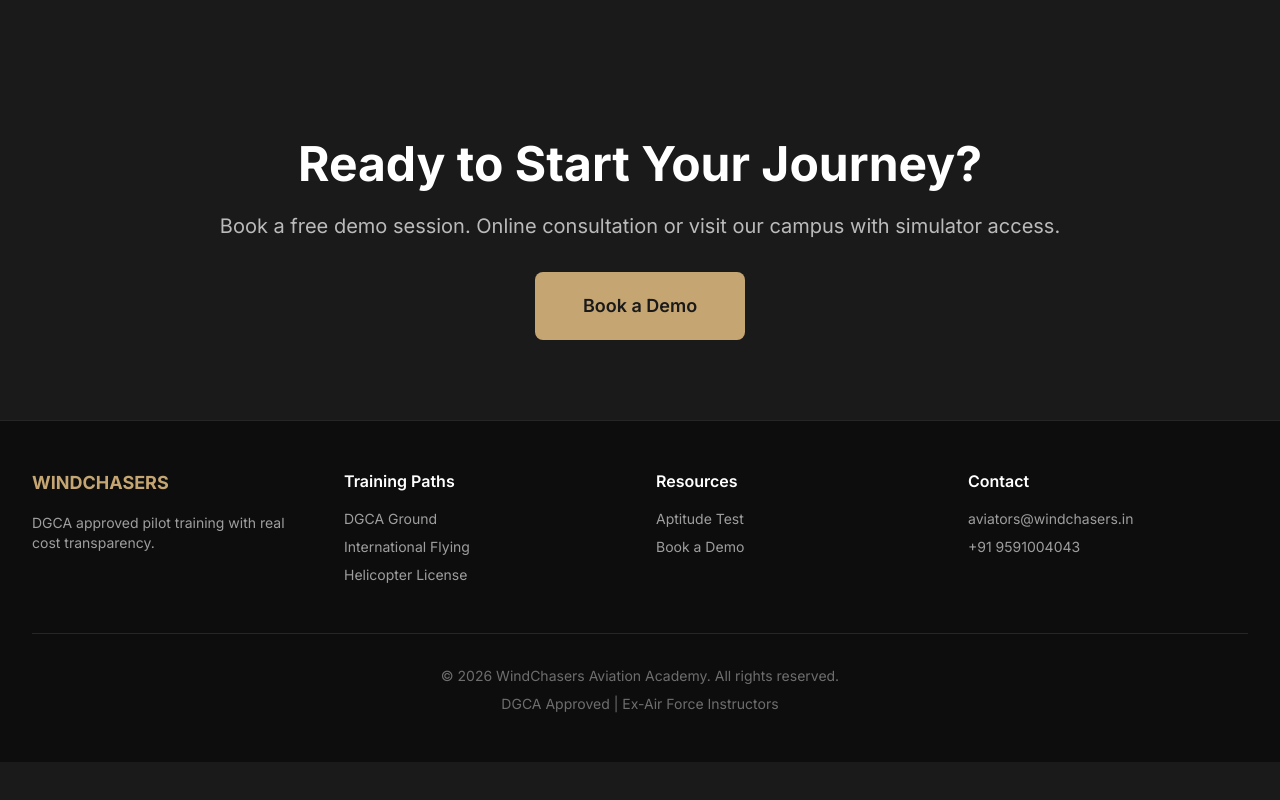
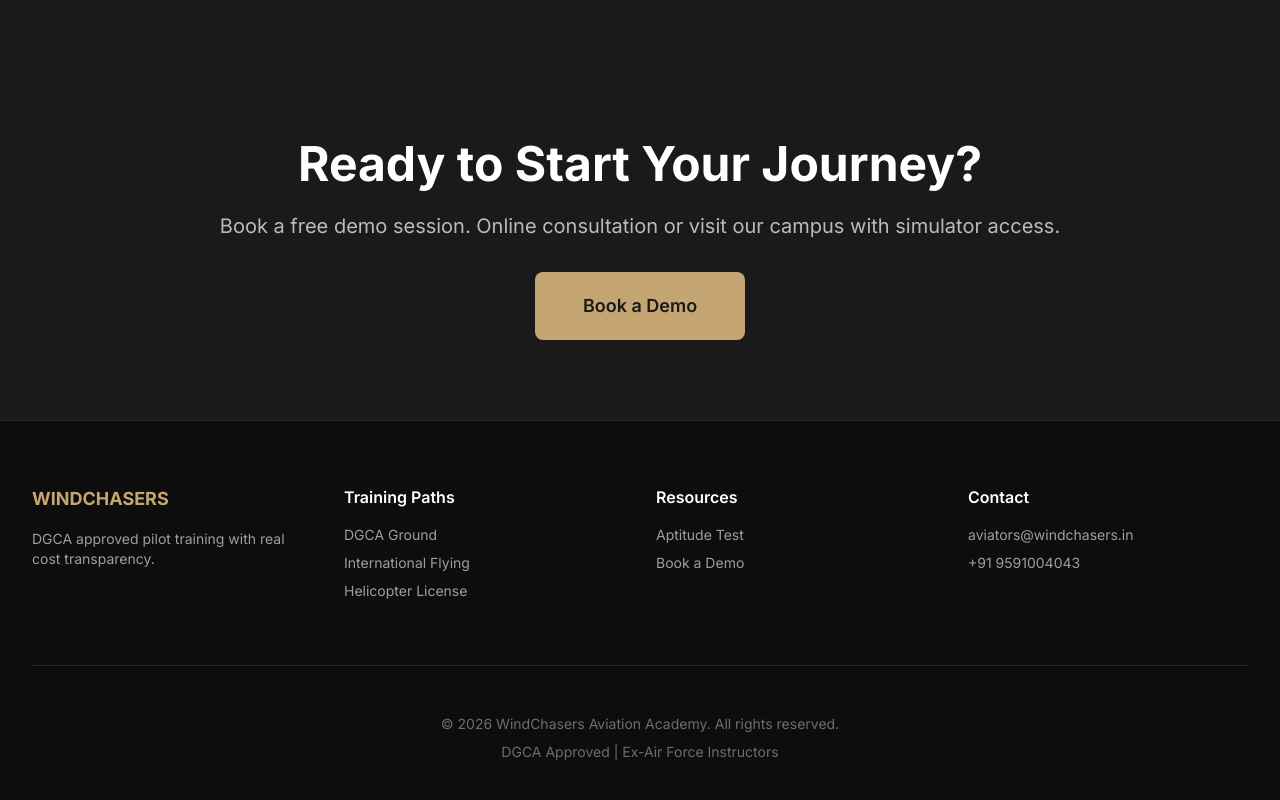
Before and after one commit to bconclub/windchasers, a Next.js app: page / in a window 1280 px wide. Shown: the part 3954-4754 px from the top of the page. Before the commit the page ends 4716 px from the top, so only its background shows below. Built offline with nearby package versions, Linux system fonts and the light colour scheme.

Commit message:
Increase padding in footer and copyright section

```diff
--- a/components/Footer.tsx
+++ b/components/Footer.tsx
@@ -3,7 +3,7 @@ import Link from "next/link";
 export default function Footer() {
   return (
     <footer className="bg-accent-dark border-t border-white/10">
-      <div className="max-w-7xl mx-auto px-6 lg:px-8 py-12">
+      <div className="max-w-7xl mx-auto px-6 lg:px-8 py-16">
         <div className="grid grid-cols-1 md:grid-cols-4 gap-8">
           <div>
             <h3 className="text-gold font-bold text-lg mb-4">WINDCHASERS</h3>
@@ -46,7 +46,7 @@ export default function Footer() {
           </div>
         </div>
 
-        <div className="border-t border-white/10 mt-12 pt-8 text-center text-sm text-white/40">
+        <div className="border-t border-white/10 mt-16 pt-12 text-center text-sm text-white/40">
           <p>&copy; {new Date().getFullYear()} WindChasers Aviation Academy. All rights reserved.</p>
           <p className="mt-2">DGCA Approved | Ex-Air Force Instructors</p>
         </div>
```
Also changed, not shown: components/TrackingProvider.tsx (line endings or trailing spaces), hooks/useTracking.ts (line endings or trailing spaces).
